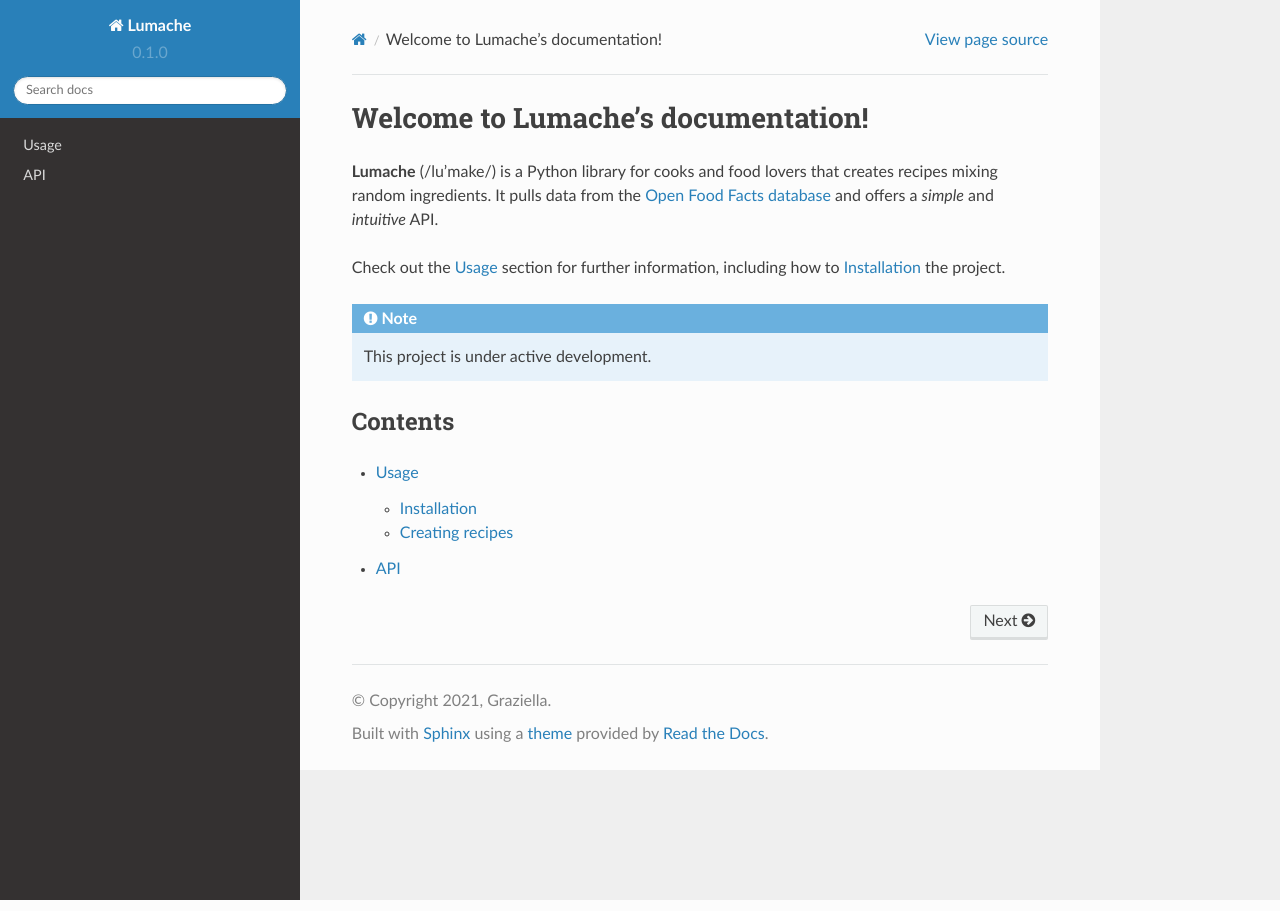
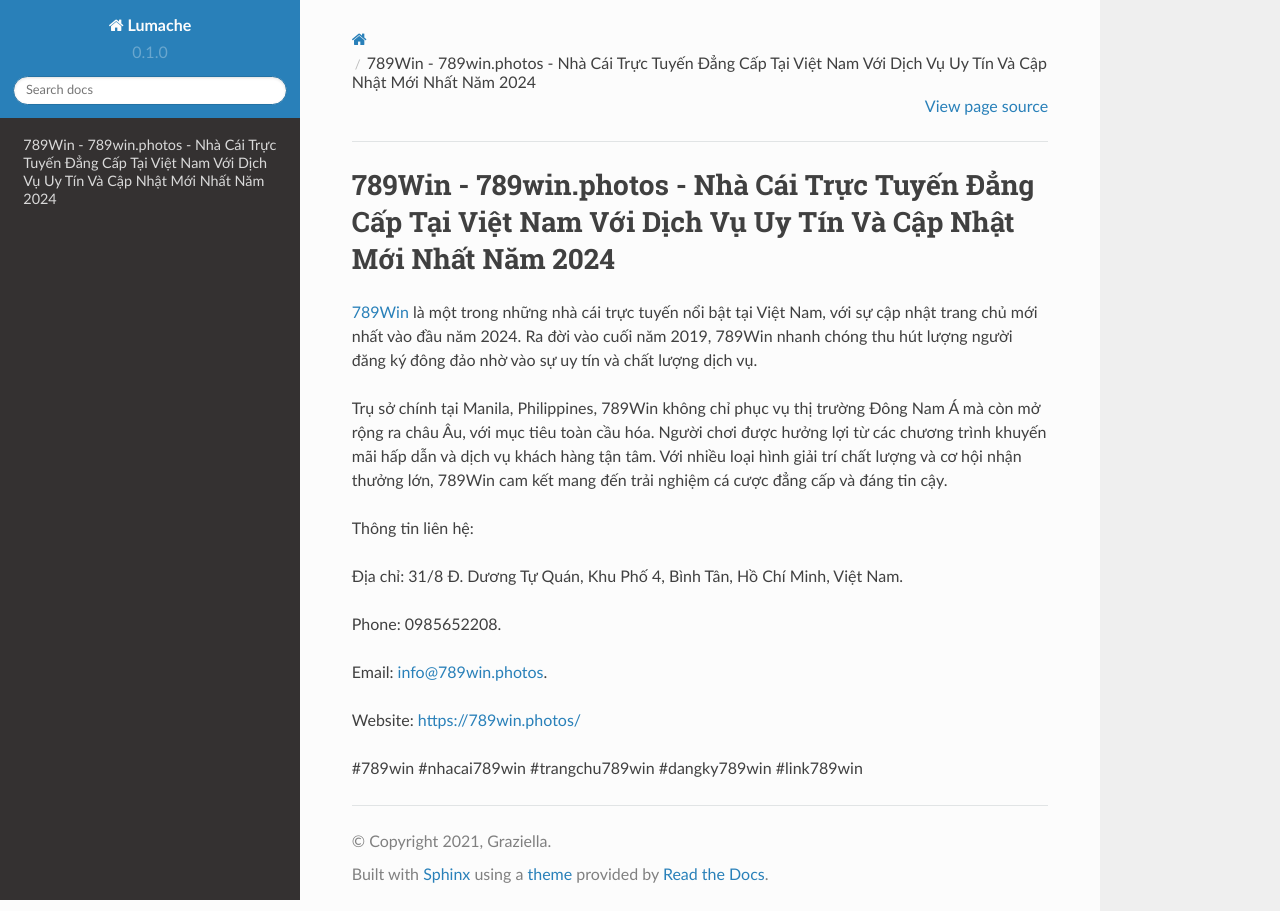
Before and after one commit to iaduphattai904809/789winphotos, a Sphinx documentation site: the page built from docs/source/index.rst, in a window 1280 px wide. Built offline with Sphinx 7.4.7 and the Read the Docs theme 2.0.0, drawn with Linux system fonts in a browser that asks for light colours.

Commit message:
Update index.rst

```diff
--- a/docs/source/index.rst
+++ b/docs/source/index.rst
@@ -1,22 +1,18 @@
-Welcome to Lumache's documentation!
+789Win - 789win.photos - Nhà Cái Trực Tuyến Đẳng Cấp Tại Việt Nam Với Dịch Vụ Uy Tín Và Cập Nhật Mới Nhất Năm 2024
 ===================================
 
-**Lumache** (/lu'make/) is a Python library for cooks and food lovers
-that creates recipes mixing random ingredients.
-It pulls data from the `Open Food Facts database <https://world.openfoodfacts.org/>`_
-and offers a *simple* and *intuitive* API.
+`789Win <https://789win.photos/>`_ là một trong những nhà cái trực tuyến nổi bật tại Việt Nam, với sự cập nhật trang chủ mới nhất vào đầu năm 2024. Ra đời vào cuối năm 2019, 789Win nhanh chóng thu hút lượng người đăng ký đông đảo nhờ vào sự uy tín và chất lượng dịch vụ.
 
-Check out the :doc:`usage` section for further information, including
-how to :ref:`installation` the project.
+Trụ sở chính tại Manila, Philippines, 789Win không chỉ phục vụ thị trường Đông Nam Á mà còn mở rộng ra châu Âu, với mục tiêu toàn cầu hóa. Người chơi được hưởng lợi từ các chương trình khuyến mãi hấp dẫn và dịch vụ khách hàng tận tâm. Với nhiều loại hình giải trí chất lượng và cơ hội nhận thưởng lớn, 789Win cam kết mang đến trải nghiệm cá cược đẳng cấp và đáng tin cậy.
 
-.. note::
+Thông tin liên hệ:
 
-   This project is under active development.
+Địa chỉ: 31/8 Đ. Dương Tự Quán, Khu Phố 4, Bình Tân, Hồ Chí Minh, Việt Nam.
 
-Contents
---------
+Phone: 0985652208.
 
-.. toctree::
+Email: info@789win.photos.
 
-   usage
-   api
+Website: https://789win.photos/
+
+#789win #nhacai789win #trangchu789win #dangky789win #link789win
```
